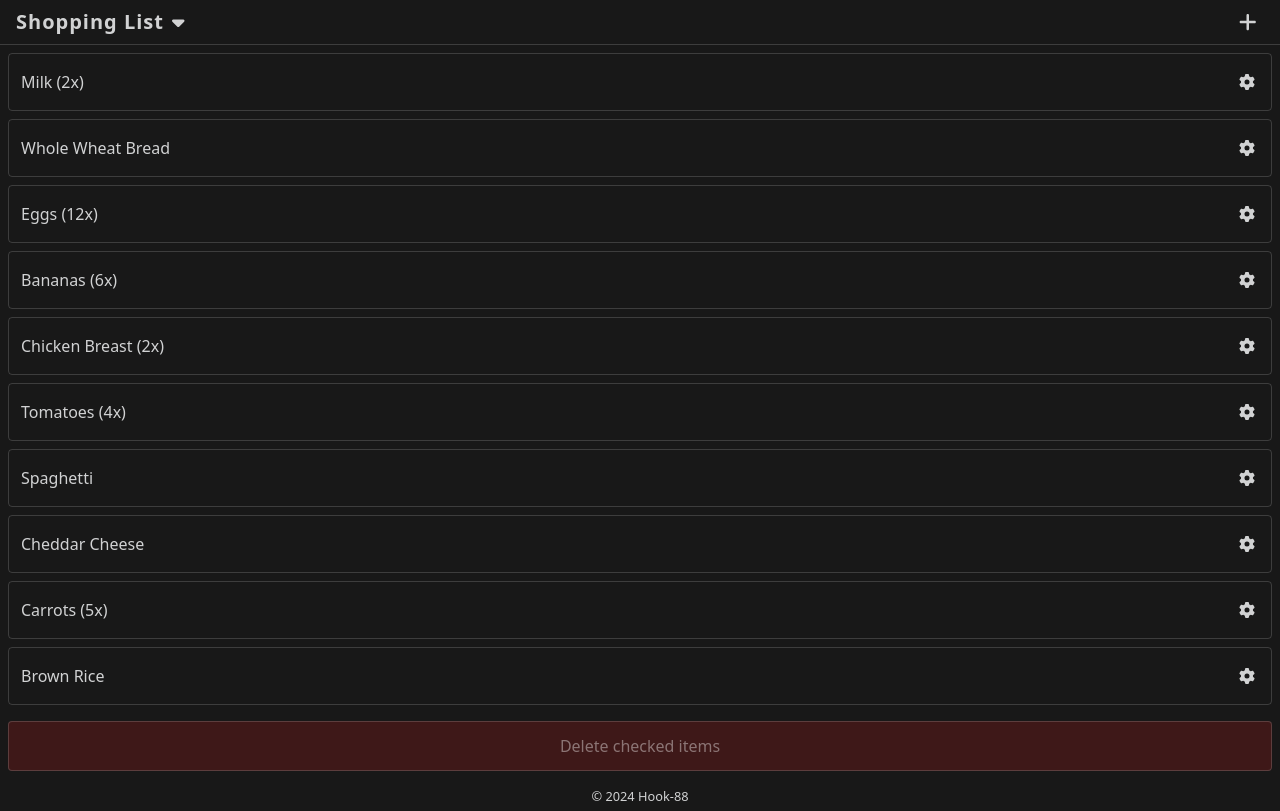
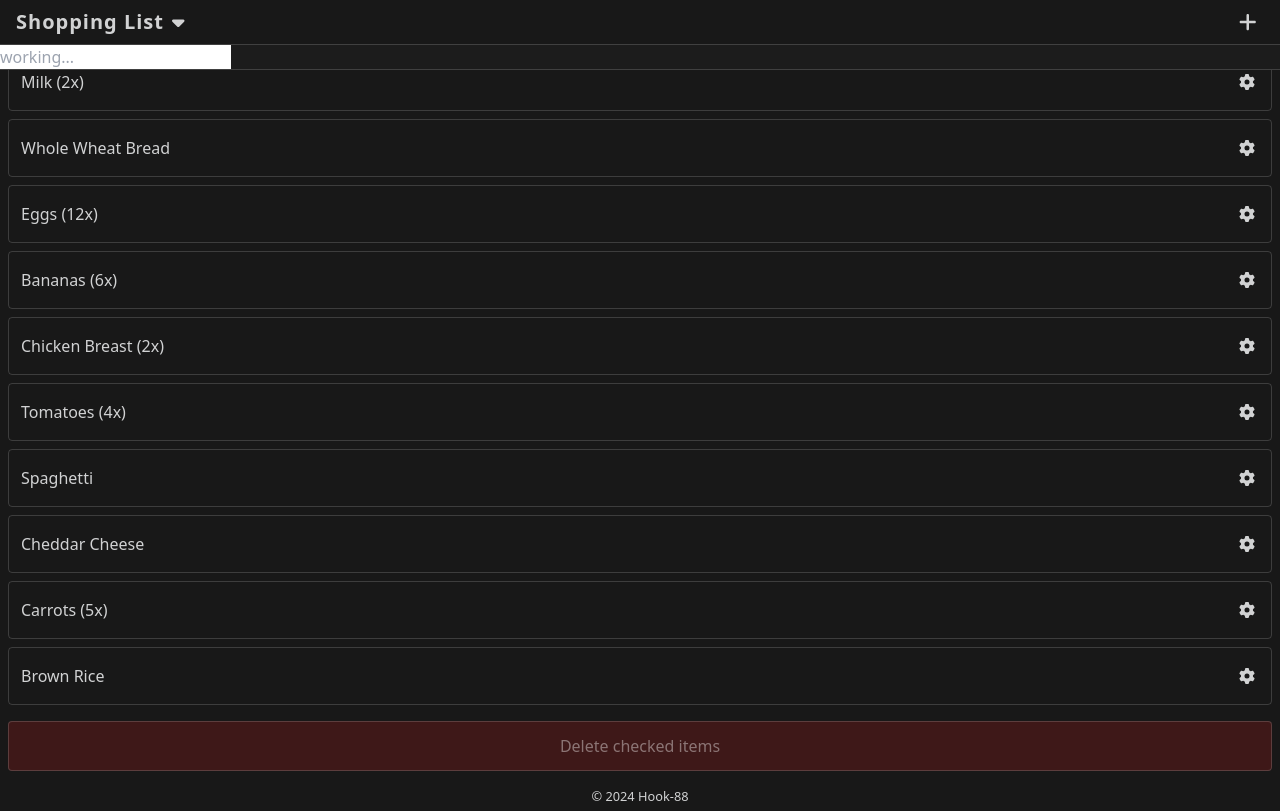
Before and after one commit to Hook-88/shopping-list, a Vue app: page / in a window 1280 px wide. Built offline with nearby package versions, Linux system fonts and the light colour scheme; the HTML template or start-up script is replaced by a standard one.

Commit message:
add dialog

```diff
--- a/src/App.vue
+++ b/src/App.vue
@@ -7,6 +7,11 @@ import { RouterLink, RouterView } from 'vue-router'
   <div class="h-screen flex flex-col gap-2">
 
     <RouterView />
+    <dialog open class="mt-11 w-full bg-[#1c1c1c] border-t border-b border-[#d1d2d3]/20">
+      <form>
+        <input type="text" placeholder="working...">
+      </form>
+    </dialog>
     <footer class="text-center p-1">
       <small>&copy; 2024 Hook-88</small>
     </footer>
```
